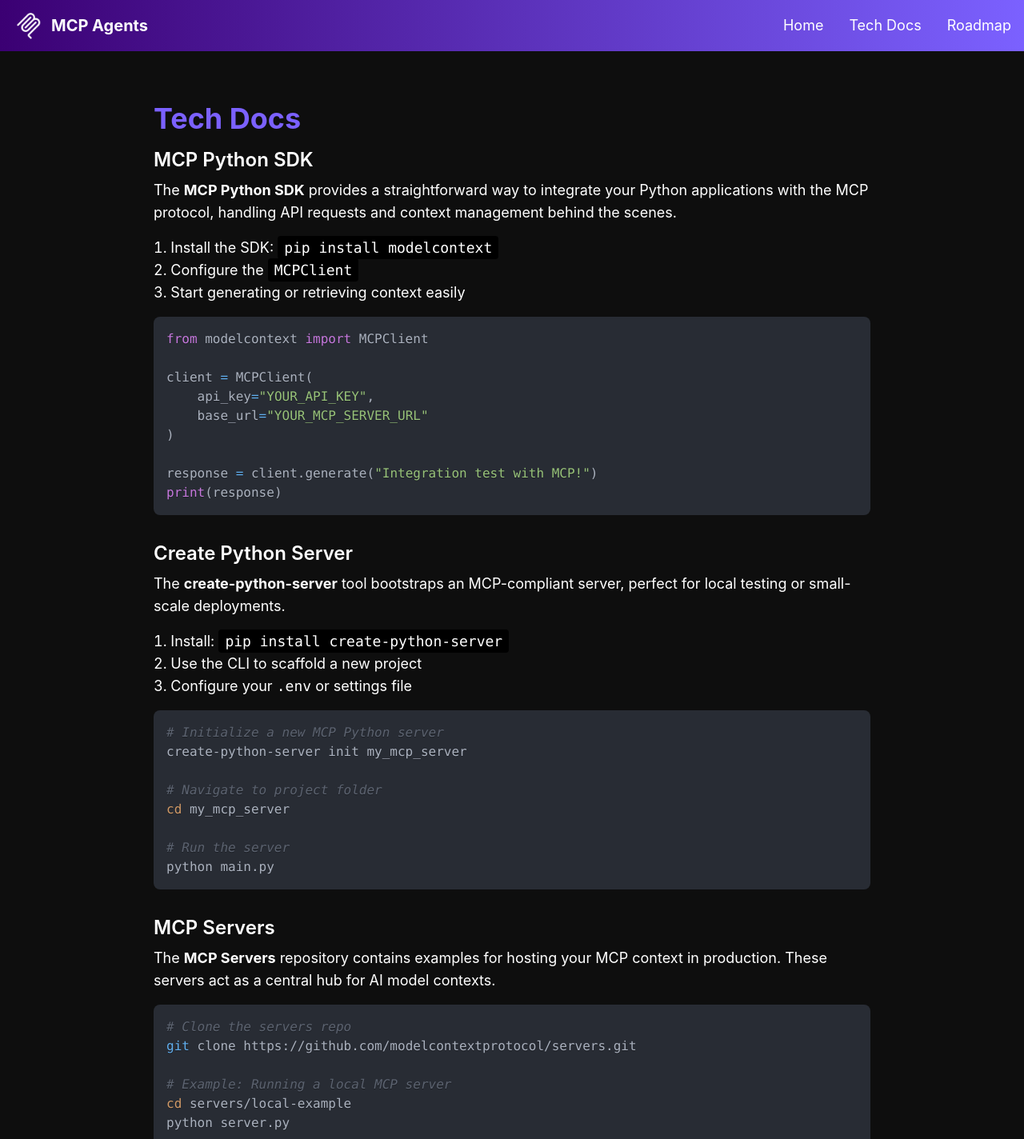
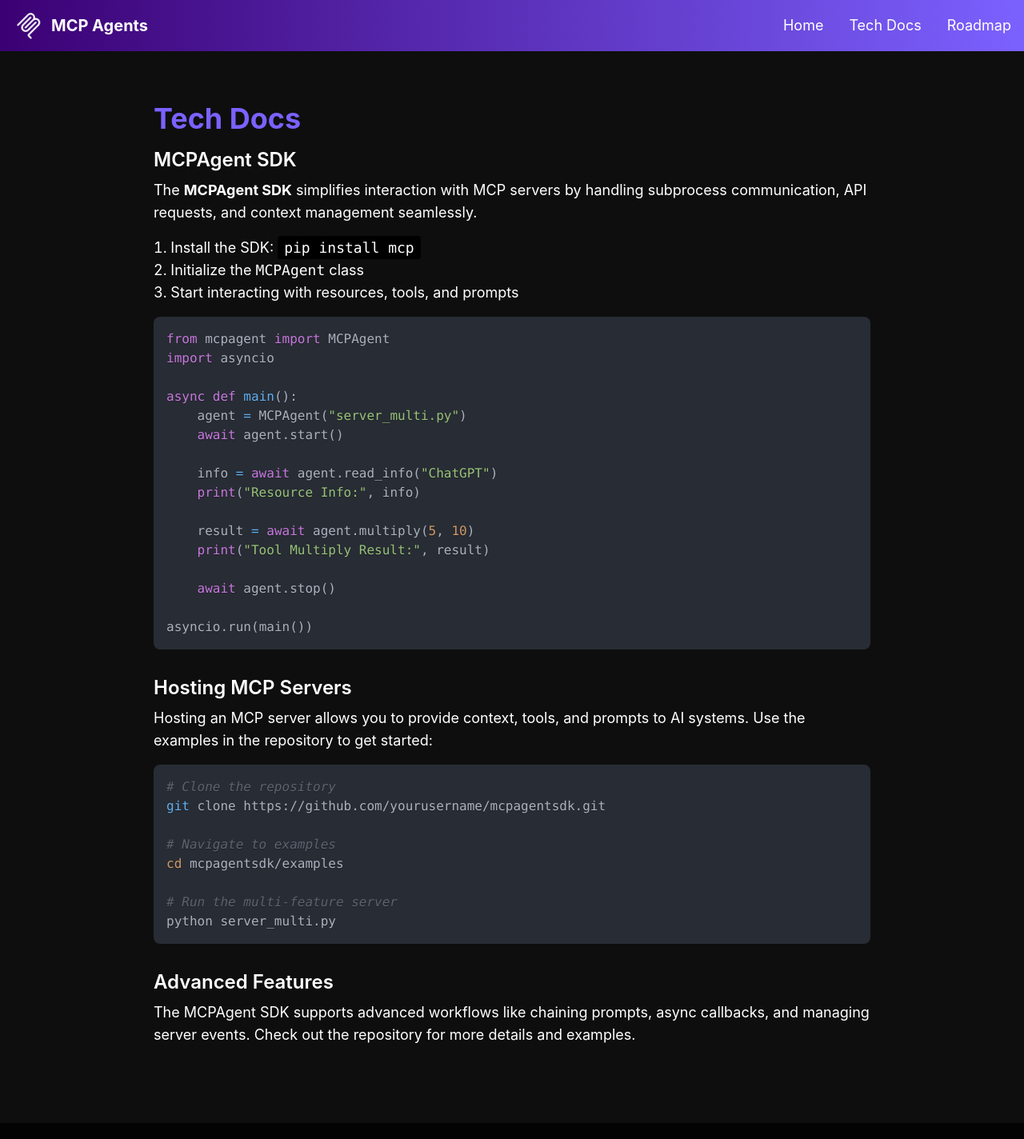
Before and after one commit to MCPAgents/agency, a Next.js app: page /tech-docs in a window 1280 px wide. Shown: the top 1424 px of the page at 80% size. Built offline with nearby package versions, Linux system fonts and the light colour scheme.

Commit message:
fix description

```diff
--- a/pages/index.js
+++ b/pages/index.js
@@ -30,42 +30,42 @@ export default function Home() {
 
         <p className="leading-7 text-lg md:text-xl">
           The <strong>Model Context Protocol (MCP)</strong> is the next step
-          forward in AI agent architectures. Released by Anthropic in late
-          November 2024, it promises to unify AI models, contexts, and servers
-          under one future-proof standard.
+          forward in AI agent architectures. It standardizes context sharing
+          across AI systems and models for seamless integration.
         </p>
 
         <p className="leading-7 text-lg md:text-xl">
-          As highlighted in <a
-            href="https://www.anthropic.com/news/model-context-protocol"
-            target="_blank"
-            rel="noopener noreferrer"
-            className="text-mcp-purple hover:underline"
-          >
-            Anthropic’s press release
-          </a>, the MCP specification allows for
-          seamless context sharing across AI models, enabling more flexible
-          and powerful AI solutions. Central to this standard are
-          <strong className="underline decoration-mcp-purple"> MCP servers</strong>,
-          specialized services that transmit and manage context among multiple AI models.
+          With the <strong>MCPAgent SDK</strong>, developers can easily interact
+          with MCP-compliant servers, execute tools, retrieve resources, and
+          integrate custom AI workflows.
         </p>
 
         {/* Getting Started Code Block */}
         <div className="my-8 p-6 bg-gray-800 rounded-lg shadow-lg">
           <h2 className="text-2xl font-semibold mb-4 text-center text-mcp-purple">Getting Started</h2>
           <p className="mb-4 text-center">
-            A quick snippet to begin your MCP journey in Python:
+            A quick example using the MCPAgent SDK:
           </p>
           <SyntaxHighlighter language="python" style={oneDark} customStyle={{ borderRadius: '8px' }}>
-{`# Install the MCP Python SDK
-pip install modelcontext
+{`# Use the MCPAgent class to interact with an MCP server
+from mcpagent import MCPAgent
+import asyncio
 
-# Example usage:
-from modelcontext import MCPClient
+async def main():
+    agent = MCPAgent("server_multi.py")
+    await agent.start()
 
-client = MCPClient(api_key="YOUR_API_KEY", base_url="YOUR_MCP_SERVER_URL")
-response = client.generate("Hello, MCP!")
-print(response)
+    # Retrieve a resource
+    info = await agent.read_info("Python")
+    print("Info Resource:", info)
+
+    # Call a tool
+    result = await agent.multiply(7, 8)
+    print("Multiply Result:", result)
+
+    await agent.stop()
+
+asyncio.run(main())
 `}
           </SyntaxHighlighter>
         </div>
--- a/pages/tech-docs.js
+++ b/pages/tech-docs.js
@@ -12,83 +12,62 @@ export default function TechDocs() {
       <section className="max-w-4xl mx-auto my-8">
         <h1 className="text-4xl font-bold text-mcp-purple mb-4">Tech Docs</h1>
 
-        {/* Python SDK */}
+        {/* MCPAgent SDK */}
         <article className="mb-8">
-          <h2 className="text-2xl font-semibold mb-2">MCP Python SDK</h2>
+          <h2 className="text-2xl font-semibold mb-2">MCPAgent SDK</h2>
           <p className="mb-4 text-lg">
-            The <strong>MCP Python SDK</strong> provides a straightforward
-            way to integrate your Python applications with the MCP protocol,
-            handling API requests and context management behind the scenes.
+            The <strong>MCPAgent SDK</strong> simplifies interaction with MCP servers by handling subprocess communication, API requests, and context management seamlessly.
           </p>
           <ol className="list-decimal list-inside mb-4 text-lg">
-            <li>
-              Install the SDK: <code className="bg-black px-2 py-1 rounded">pip install modelcontext</code>
-            </li>
-            <li>Configure the <code className="bg-black px-2 py-1 rounded">MCPClient</code></li>
-            <li>Start generating or retrieving context easily</li>
+            <li>Install the SDK: <code className="bg-black px-2 py-1 rounded">pip install mcp</code></li>
+            <li>Initialize the <code>MCPAgent</code> class</li>
+            <li>Start interacting with resources, tools, and prompts</li>
           </ol>
           <SyntaxHighlighter language="python" style={oneDark} customStyle={{ borderRadius: '8px' }}>
-{`from modelcontext import MCPClient
+{`from mcpagent import MCPAgent
+import asyncio
 
-client = MCPClient(
-    api_key="YOUR_API_KEY",
-    base_url="YOUR_MCP_SERVER_URL"
-)
+async def main():
+    agent = MCPAgent("server_multi.py")
+    await agent.start()
 
-response = client.generate("Integration test with MCP!")
-print(response)
+    info = await agent.read_info("ChatGPT")
+    print("Resource Info:", info)
+
+    result = await agent.multiply(5, 10)
+    print("Tool Multiply Result:", result)
+
+    await agent.stop()
+
+asyncio.run(main())
 `}
           </SyntaxHighlighter>
         </article>
 
-        {/* Create Python Server */}
+        {/* Python Server */}
         <article className="mb-8">
-          <h2 className="text-2xl font-semibold mb-2">Create Python Server</h2>
+          <h2 className="text-2xl font-semibold mb-2">Hosting MCP Servers</h2>
           <p className="mb-4 text-lg">
-            The <strong>create-python-server</strong> tool bootstraps an
-            MCP-compliant server, perfect for local testing or small-scale
-            deployments.
+            Hosting an MCP server allows you to provide context, tools, and prompts to AI systems. Use the examples in the repository to get started:
           </p>
-          <ol className="list-decimal list-inside mb-4 text-lg">
-            <li>
-              Install: <code className="bg-black px-2 py-1 rounded">pip install create-python-server</code>
-            </li>
-            <li>Use the CLI to scaffold a new project</li>
-            <li>Configure your <code>.env</code> or settings file</li>
-          </ol>
           <SyntaxHighlighter language="bash" style={oneDark} customStyle={{ borderRadius: '8px' }}>
-{`# Initialize a new MCP Python server
-create-python-server init my_mcp_server
+{`# Clone the repository
+git clone https://github.com/yourusername/mcpagentsdk.git
 
-# Navigate to project folder
-cd my_mcp_server
+# Navigate to examples
+cd mcpagentsdk/examples
 
-# Run the server
-python main.py
+# Run the multi-feature server
+python server_multi.py
 `}
           </SyntaxHighlighter>
         </article>
 
-        {/* MCP Servers */}
+        {/* Advanced Setup */}
         <article className="mb-8">
-          <h2 className="text-2xl font-semibold mb-2">MCP Servers</h2>
+          <h2 className="text-2xl font-semibold mb-2">Advanced Features</h2>
           <p className="mb-4 text-lg">
-            The <strong>MCP Servers</strong> repository contains examples for
-            hosting your MCP context in production. These servers act as a
-            central hub for AI model contexts.
-          </p>
-          <SyntaxHighlighter language="bash" style={oneDark} customStyle={{ borderRadius: '8px' }}>
-{`# Clone the servers repo
-git clone https://github.com/modelcontextprotocol/servers.git
-
-# Example: Running a local MCP server
-cd servers/local-example
-python server.py
-`}
-          </SyntaxHighlighter>
-          <p className="text-lg">
-            For advanced setups, consider Docker or Kubernetes for
-            containerized deployments.
+            The MCPAgent SDK supports advanced workflows like chaining prompts, async callbacks, and managing server events. Check out the repository for more details and examples.
           </p>
         </article>
       </section>
```
Also changed, not shown: 1 other file (tests, documents, lock files or other folders).
